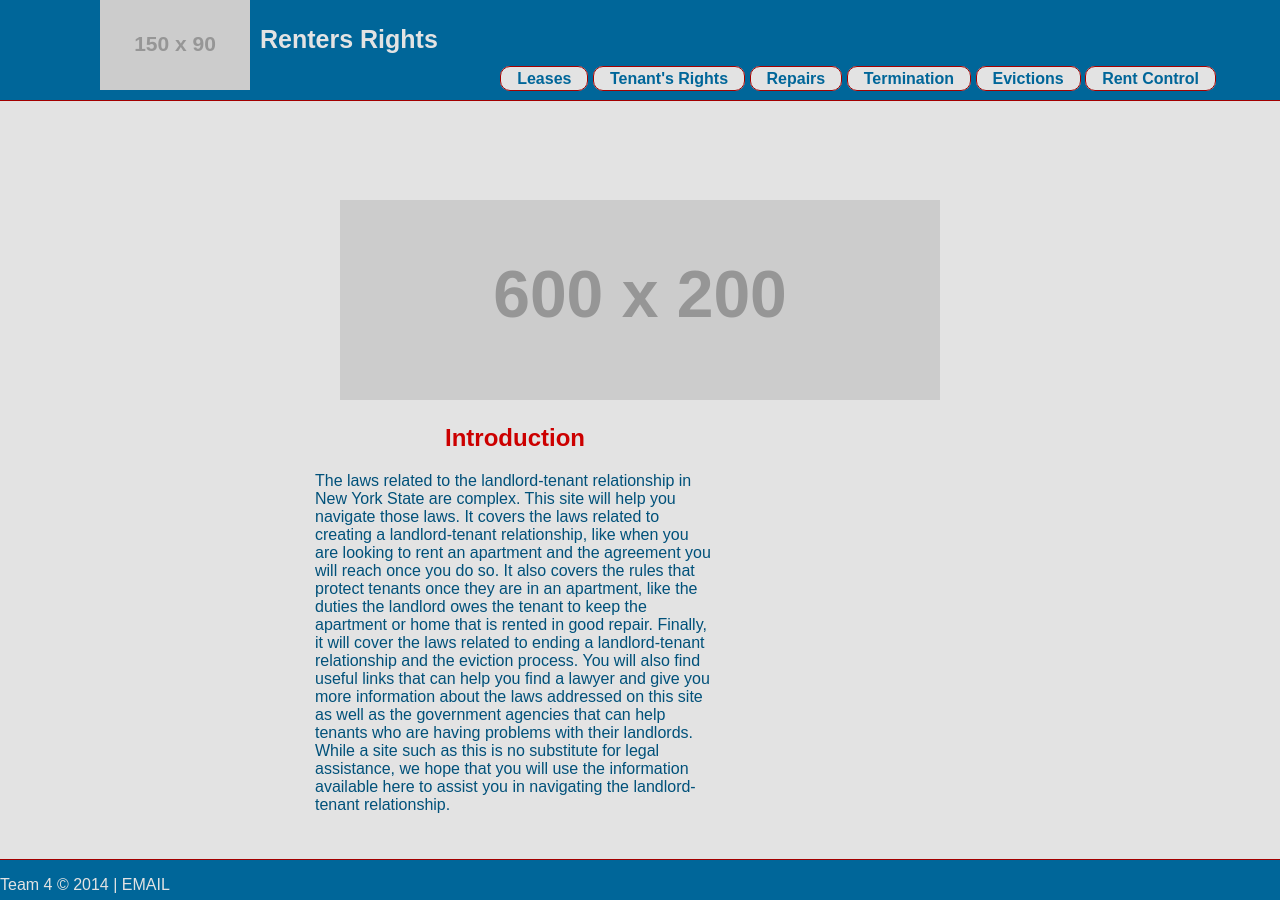
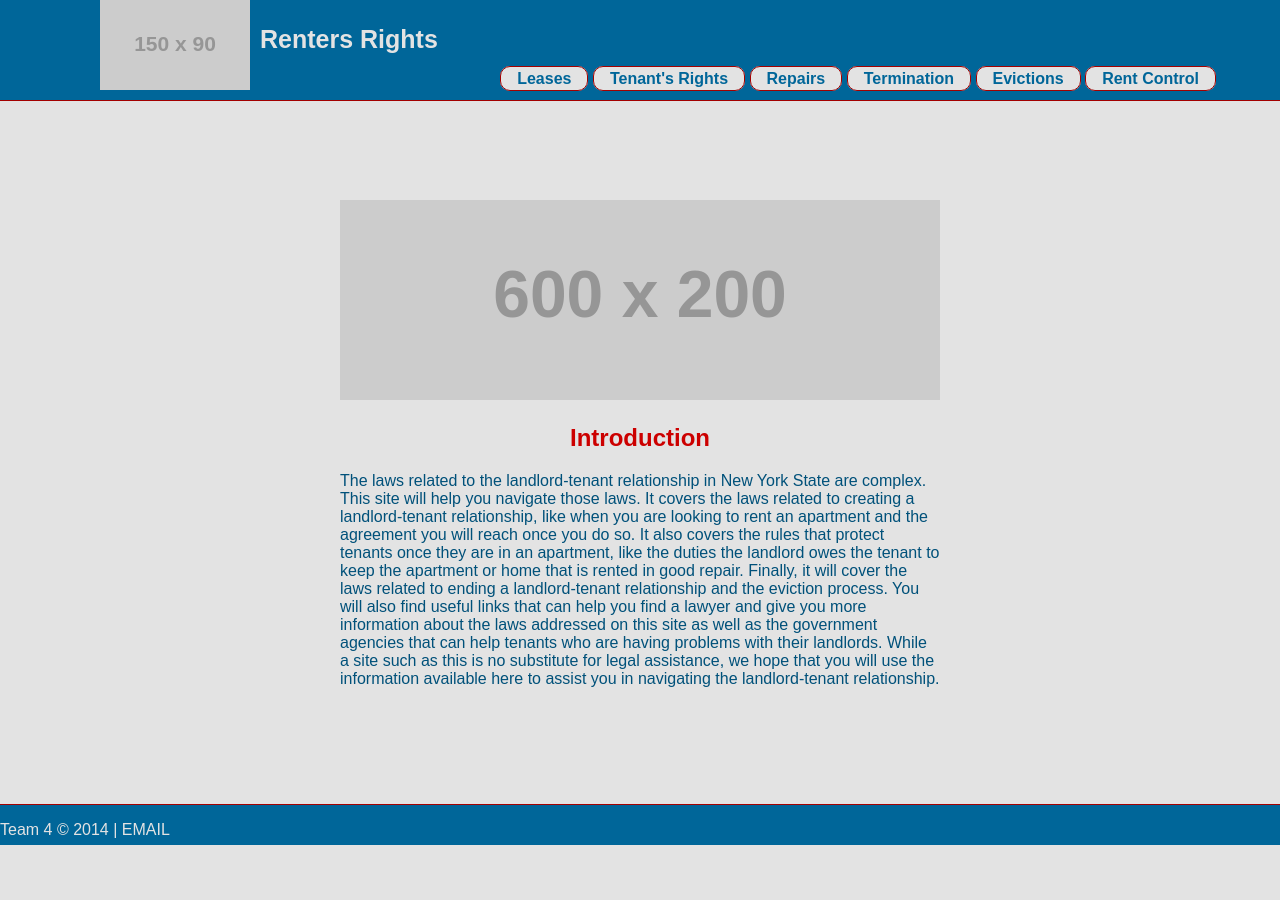
Before and after one commit to iinf362/team4, a Jekyll site: the page built from index.html, in a window 1280 px wide. Built offline with Jekyll 4.4.1, drawn with Linux system fonts in a browser that asks for light colours.

```diff
--- a/css/main.css
+++ b/css/main.css
@@ -92,11 +92,9 @@
 
 .content {
 	color: #00517a;
-	float: left;
-	max-width: 400px;
+	margin: 0 auto;
+	max-width: 600px;
 	height: 100%;
-	padding-right: 50px;
-	padding-left: 25px;
 }
  /* this box keepts the three divs in place */
 
@@ -204,7 +202,6 @@
 
 /*Footer*/
 .footer {
-	position: fixed;
 	margin: 0;
 	width:100%;
 	color: #e3e3e3;
```
